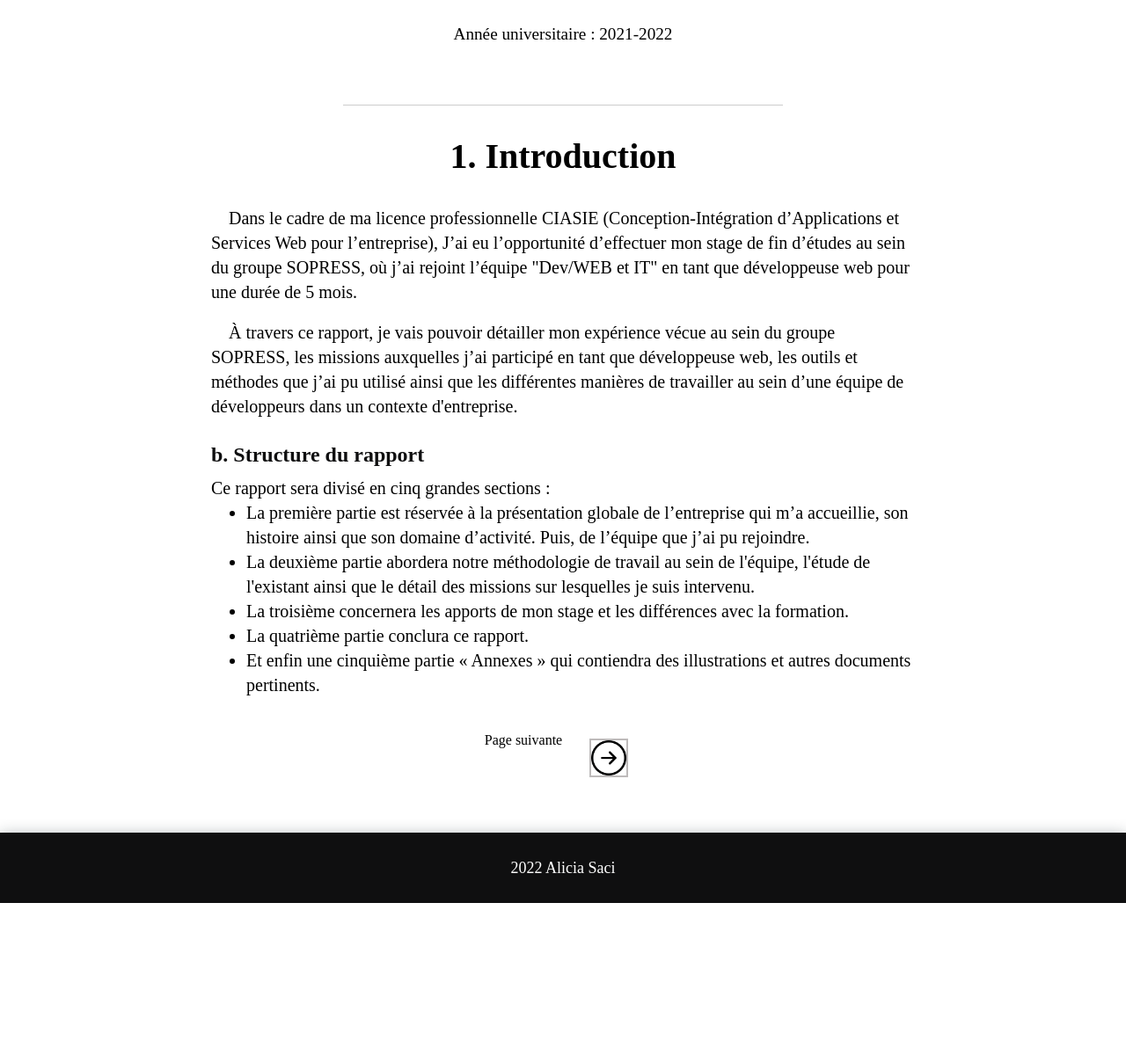
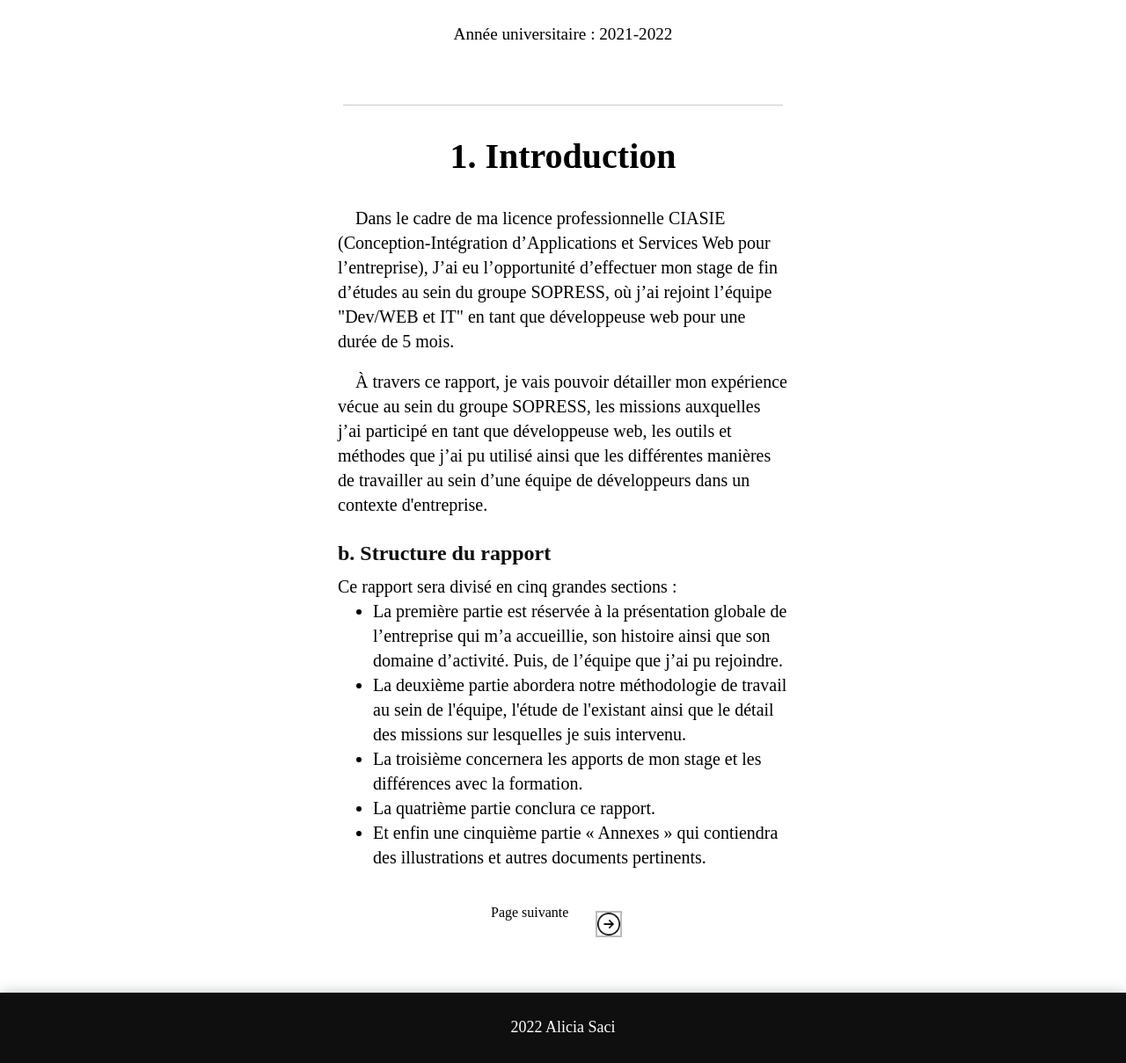
Before and after one commit to Aliciasaci/Rapport_stage, a PHP site: page /index.php in a window 1280 px wide. Shown: the part 689-1898 px from the top of the page at 88% size. Before the commit the page ends 1716 px from the top, so only its background shows below. Run offline with PHP 8.4, Linux system fonts and the light colour scheme; some libraries are stand-ins or nearby versions.

Commit message:
mise à jour'

```diff
--- a/style/style.css
+++ b/style/style.css
@@ -136,7 +136,7 @@ main .main-header #description-header span:nth-child(5) a:hover {
 }
 
 main #main-content {
-  width: 50em;
+  width: 40%;
   margin: auto;
   padding-top: 30px;
 }
--- a/style/style.scss
+++ b/style/style.scss
@@ -108,7 +108,7 @@ main {
   }
 
   #main-content {
-    width: 50em;
+    width: 40%;
     margin: auto;
     padding-top: 30px;
     img {
```
Also changed, not shown: 1 other file.
